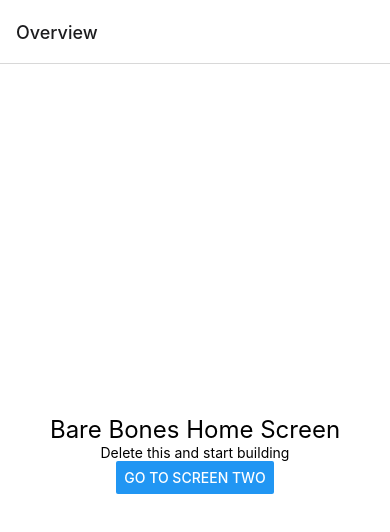
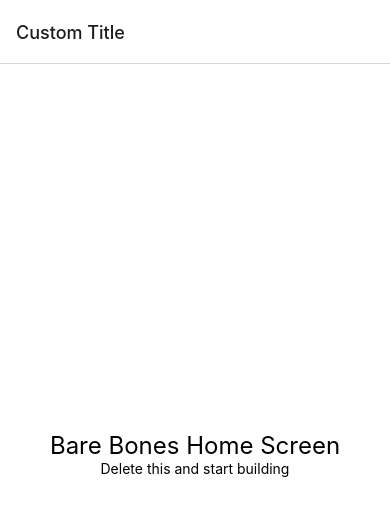
Before and after one commit to PaulHaze/expo-navigation-starter, a React Native app: screen / in a window 390 px wide. Shown: the top 532 px of the page. Built offline with nearby package versions, Linux system fonts and the light colour scheme.

Commit message:
general clean up

```diff
--- a/src/navigation/MainNavigator.tsx
+++ b/src/navigation/MainNavigator.tsx
@@ -1,12 +1,8 @@
 import { NavigationContainer } from '@react-navigation/native';
 import { createNativeStackNavigator } from '@react-navigation/native-stack';
+import type { HomeStackParamList } from './navigationTypes';
 
-import { HomeScreen, ScreenTwo } from '@/screens';
-
-export type HomeStackParamList = {
-  Home: undefined;
-  Two: undefined;
-};
+import { HomeScreen } from '@/screens';
 
 const HomeStack = createNativeStackNavigator<HomeStackParamList>();
 const HomeStackScreens = () => (
@@ -14,9 +10,8 @@ const HomeStackScreens = () => (
     <HomeStack.Screen
       name="Home"
       component={HomeScreen}
-      options={{ title: 'Overview' }}
+      options={{ title: 'Custom Title' }}
     />
-    <HomeStack.Screen name="Two" component={ScreenTwo} />
   </HomeStack.Navigator>
 );
 
--- /dev/null
+++ b/src/navigation/navigationTypes.ts
@@ -0,0 +1,3 @@
+export type HomeStackParamList = {
+  Home: undefined;
+};
--- a/src/screens/Home.tsx
+++ b/src/screens/Home.tsx
@@ -1,23 +1,19 @@
 /* eslint-disable react-native/sort-styles */
-import { StyleSheet, SafeAreaView, Text, Button } from 'react-native';
-import type { NativeStackScreenProps } from '@react-navigation/native-stack';
-import type { HomeStackParamList } from '@/navigation/MainNavigator';
+import { StyleSheet, SafeAreaView, Text } from 'react-native';
+// import type { NativeStackScreenProps } from '@react-navigation/native-stack';
+// import type { HomeStackParamList } from '@/navigation/navigationTypes';
 
 import { BASE } from '@/styles/globalStyles';
 
-type Props = NativeStackScreenProps<HomeStackParamList, 'Home'>;
+// type Props = NativeStackScreenProps<HomeStackParamList, 'Home'>;
 
-export function HomeScreen({ navigation }: Props) {
+export function HomeScreen() {
   return (
     <SafeAreaView style={styles.container}>
       <Text style={[styles.headerText, styles.textColor]}>
         Bare Bones Home Screen
       </Text>
       <Text style={styles.textColor}>Delete this and start building</Text>
-      <Button
-        title="Go to Screen Two"
-        onPress={() => navigation.navigate('Two')}
-      />
     </SafeAreaView>
   );
 }
--- a/src/screens/ScreenTwo.tsx
+++ /dev/null
@@ -1,34 +0,0 @@
-/* eslint-disable react-native/sort-styles */
-import { StyleSheet, SafeAreaView, Text, Button } from 'react-native';
-
-import type { NativeStackScreenProps } from '@react-navigation/native-stack';
-import type { HomeStackParamList } from '@/navigation/MainNavigator';
-
-import { BASE } from '@/styles/globalStyles';
-
-type Props = NativeStackScreenProps<HomeStackParamList, 'Two'>;
-
-export function ScreenTwo({ navigation }: Props) {
-  return (
-    <SafeAreaView style={styles.container}>
-      <Text style={[styles.headerText, styles.textColor]}>Screen Two</Text>
-      <Button title="Go to Home" onPress={() => navigation.navigate('Home')} />
-    </SafeAreaView>
-  );
-}
-
-const styles = StyleSheet.create({
-  container: {
-    alignItems: 'center',
-    backgroundColor: BASE.COLORS.WHITE,
-    flex: 1,
-    justifyContent: 'center',
-  },
-  textColor: {
-    color: BASE.COLORS.BLACK,
-  },
-  headerText: {
-    fontSize: 24,
-    textAlign: 'center',
-  },
-});
--- a/src/screens/index.ts
+++ b/src/screens/index.ts
@@ -1,2 +1 @@
 export * from './Home';
-export * from './ScreenTwo';
```
